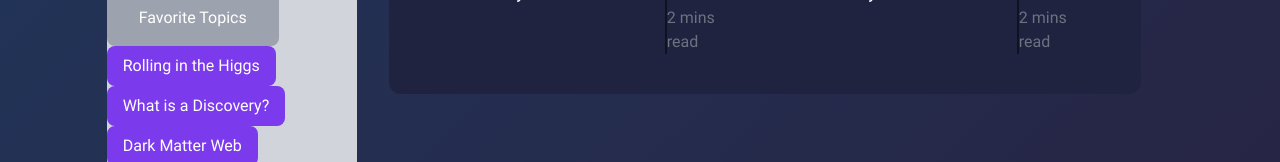
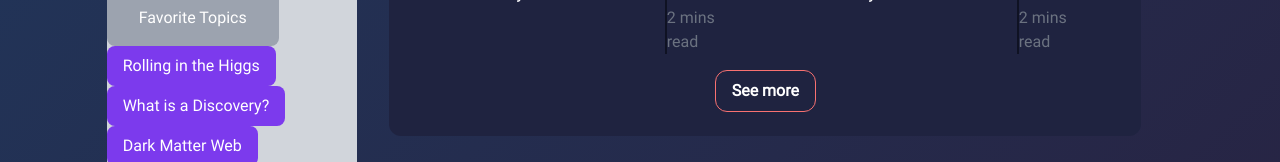
Before and after one commit to particlesilo/particlesilo, a React (Create React App) app in the folder web/: page /dashboard in a window 1280 px wide. Shown: the part 486-648 px from the top of the page. Built offline with nearby package versions, Linux system fonts and the light colour scheme.

Commit message:
web: add see more button

```diff
--- a/web/src/components/Dashboard/Contributions.js
+++ b/web/src/components/Dashboard/Contributions.js
@@ -12,6 +12,11 @@ export const Contributions = ({contributions}) => {
                     )
             }
             </div>
+            <div className="w-max mx-auto">
+                <button className="bg-transparent hover:bg-red-400 border border-red-400 hover:border-transparent font-semibold py-2 px-4 rounded-xl text-white">
+                    See more
+                </button>
+            </div>
         </div>
 
     )
```
